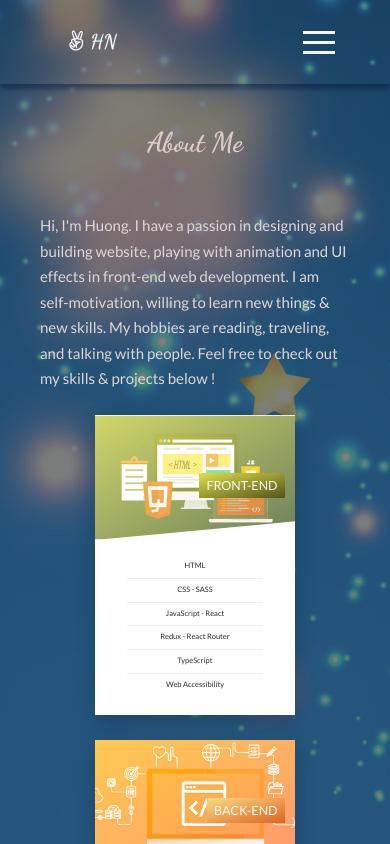
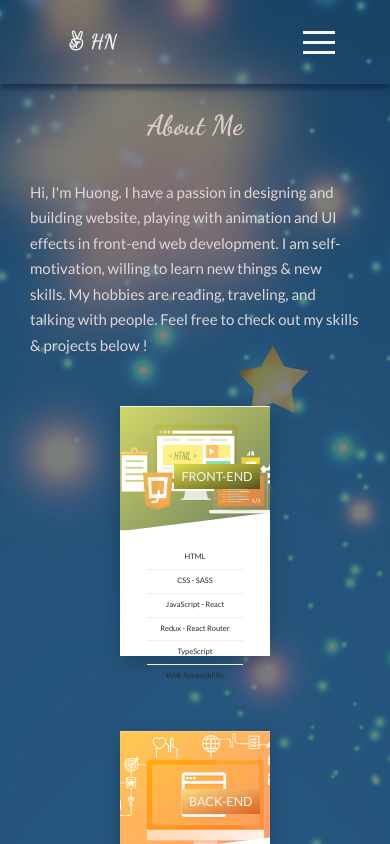
Before and after one commit to huongnguyen1709/my-porfolio-react, a React (Create React App) app: page /about in a window 390 px wide. Shown: the top 844 px of the page. Built offline with nearby package versions, Linux system fonts and the light colour scheme.

Commit message:
modify responsive about page

```diff
--- a/src/sass/layout/_layout.scss
+++ b/src/sass/layout/_layout.scss
@@ -47,7 +47,7 @@
   }
 
   @media only screen and (max-width: $bp-extra-small) {
-    grid-template-rows: 14vh 40rem repeat(4, 65rem);
+    grid-template-rows: 10vh 40rem repeat(4, 65rem);
     grid-template-columns: none;
   }
 }
--- a/src/sass/sections/_about.scss
+++ b/src/sass/sections/_about.scss
@@ -21,7 +21,7 @@
   @media only screen and (max-width: $bp-extra-small) {
     font-size: 3rem;
     grid-column: auto;
-    margin: auto 8rem;
+    margin: auto 6rem;
   }
 }
 
@@ -37,7 +37,8 @@
   }
 
   @media only screen and (max-width: $bp-extra-small) {
-    width: 40rem;
+    width: 30rem;
+    height: 50rem;
     margin: auto;
   }
 
```
